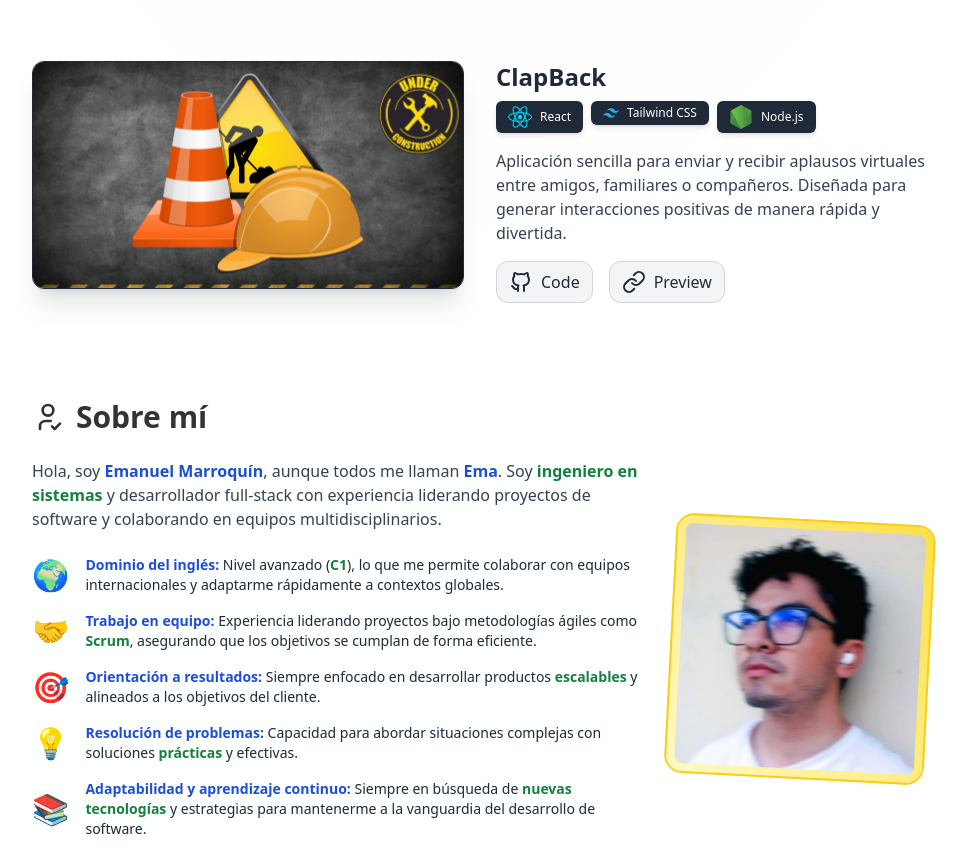
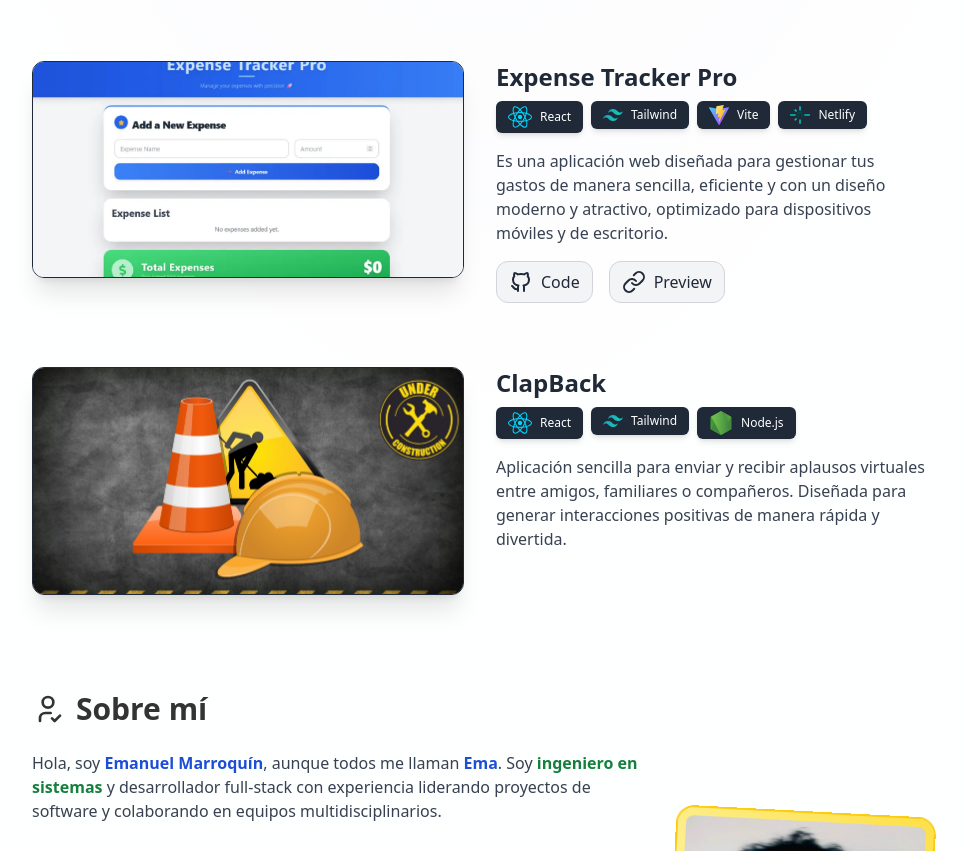
Before and after one commit to Carlosmarroquin20/professional-portfolio-Ema, an Astro site: page / in a window 1280 px wide. Shown: the part 2651-3502 px from the top of the page, without its empty margins (160-1127 px from the left). Built offline with nearby package versions, Linux system fonts and the light colour scheme; Astro itself is replaced by a stand-in of ours.

Commit message:
Se agrega nuevo proyecto sobre historias de gastos

```diff
--- a/src/components/Projects.astro
+++ b/src/components/Projects.astro
@@ -11,6 +11,8 @@ import ExpressIcon from "./icons/Express.astro";
 import Tailwind from "./icons/Tailwind.astro";
 import Link from "./icons/Link.astro";
 import LinkButton from "./LinkButton.astro";
+import Vite from "./icons/Vite.astro"
+import Netlify from "./icons/Netlify.astro"
 
 const TAGS = {
   REACT: {
@@ -19,7 +21,7 @@ const TAGS = {
     icon: ReactIcon,
   },
   TAILWIND: {
-    name: "Tailwind CSS",
+    name: "Tailwind",
     class: "bg-[#003159] text-white",
     icon: Tailwind,
   },
@@ -58,7 +60,18 @@ const TAGS = {
     class: "bg-gray-700 text-white",
     icon: ExpressIcon,
   },
+  VITE: {
+    name: "Vite",
+    class: "bg-purple-600 text-white",
+    icon: Vite,
+  },
+  NETLIFY: {
+    name: "Netlify",
+    class: "bg-teal-500 text-white",
+    icon: Netlify,
+  },
 };
+
 
 const PROJECTS = [
   {
@@ -74,7 +87,7 @@ const PROJECTS = [
     title: "Textractify",
     description:
       "Aplicación para el reconocimiento de imágenes y generación de descripciones en inglés y español utilizando inteligencia artificial. Desarrollada con React, Node.js, MongoDB y Firebase. Implementada en Render.",
-    link: "https://textractify.render.com",
+    link: "https://textractify-hugging-face-client.onrender.com/",
     github: "https://github.com/Frnn4268/textractify-hugging-face.git",
     image: "/projects/textractify.webp",
     tags: [TAGS.REACT, TAGS.NODE, TAGS.MONGODB, TAGS.FIREBASE],
@@ -89,11 +102,20 @@ const PROJECTS = [
     tags: [TAGS.REACT, TAGS.NODE, TAGS.POSTGRESQL, TAGS.REDIS, TAGS.DOCKER],
   },
   {
+    title: "Expense Tracker Pro",
+    description:
+      "Es una aplicación web diseñada para gestionar tus gastos de manera sencilla, eficiente y con un diseño moderno y atractivo, optimizado para dispositivos móviles y de escritorio.",
+    link: "https://expense-tracker322.netlify.app/",
+    github: "https://github.com/Carlosmarroquin20/expense-tracker-pro",
+    image: "/projects/Expense.webp",
+    tags: [TAGS.REACT, TAGS.TAILWIND, TAGS.VITE, TAGS.NETLIFY],
+  },
+  {
     title: "ClapBack",
     description:
       "Aplicación sencilla para enviar y recibir aplausos virtuales entre amigos, familiares o compañeros. Diseñada para generar interacciones positivas de manera rápida y divertida.",
-    link: "https://clapback.render.com",
-    github: "https://github.com/Ema322/clapback",
+    link: "",
+    github: "",
     image: "/projects/clapback.webp",
     tags: [TAGS.REACT, TAGS.TAILWIND, TAGS.NODE],
   },
--- /dev/null
+++ b/src/components/icons/Netlify.astro
@@ -0,0 +1,19 @@
+<svg
+  viewBox="0 0 256 226"
+  xmlns="http://www.w3.org/2000/svg"
+  fill="none"
+  class="w-5 h-5"
+>
+  <path
+    fill="#05BDBA"
+    d="M69.181 188.087h-2.417l-12.065-12.065v-2.417l18.444-18.444h12.778l1.704 1.704v12.778zM54.699 51.628v-2.417l12.065-12.065h2.417L87.625 55.59v12.778l-1.704 1.704H73.143z"
+  />
+  <path
+    fill="#014847"
+    d="M160.906 149.198h-17.552l-1.466-1.466v-41.089c0-7.31-2.873-12.976-11.689-13.174-4.537-.119-9.727 0-15.274.218l-.833.852v53.173l-1.466 1.466H95.074l-1.466-1.466v-70.19l1.466-1.467h39.503c15.354 0 27.795 12.441 27.795 27.795v43.882l-1.466 1.466Z"
+  />
+  <path
+    fill="#05BDBA"
+    d="M71.677 122.889H1.466L0 121.423V103.83l1.466-1.466h70.211l1.466 1.466v17.593zM254.534 122.889h-70.211l-1.466-1.466V103.83l1.466-1.466h70.211L256 103.83v17.593zM117.876 54.124V1.466L119.342 0h17.593l1.466 1.466v52.658l-1.466 1.466h-17.593zM117.876 223.787v-52.658l1.466-1.466h17.593l1.466 1.466v52.658l-1.466 1.465h-17.593z"
+  />
+</svg>
--- a/src/components/icons/Tailwind.astro
+++ b/src/components/icons/Tailwind.astro
@@ -1,13 +1,13 @@
 <svg
   viewBox="0 0 256 154"
   xmlns="http://www.w3.org/2000/svg"
-  class="w-4 h-4"
-  preserveAspectRatio="xMidYMid"
+  fill="none"
+  class="w-5 h-5"
 >
   <defs>
-    <linearGradient id="gradient" x1="0%" y1="0%" x2="100%" y2="100%">
-      <stop offset="0%" stop-color="#38BDF8" />
-      <stop offset="100%" stop-color="#0EA5E9" />
+    <linearGradient x1="-2.778%" y1="32%" x2="100%" y2="67.556%" id="gradient">
+      <stop stop-color="#2298BD" offset="0%"></stop>
+      <stop stop-color="#0ED7B5" offset="100%"></stop>
     </linearGradient>
   </defs>
   <path
--- /dev/null
+++ b/src/components/icons/Vite.astro
@@ -0,0 +1,27 @@
+<svg
+  xmlns="http://www.w3.org/2000/svg"
+  viewBox="0 0 256 257"
+  width="20"
+  height="20"
+  fill="none"
+  class="w-5 h-5"
+>
+  <defs>
+    <linearGradient id="vite-gradient1" x1="0" y1="0" x2="1" y2="1">
+      <stop offset="0%" stop-color="#41D1FF" />
+      <stop offset="100%" stop-color="#BD34FE" />
+    </linearGradient>
+    <linearGradient id="vite-gradient2" x1="0" y1="0" x2="1" y2="1">
+      <stop offset="0%" stop-color="#FFEA83" />
+      <stop offset="100%" stop-color="#FFA800" />
+    </linearGradient>
+  </defs>
+  <path
+    d="M255.153 37.938L134.897 252.976c-2.483 4.44-8.862 4.466-11.382.048L.875 37.958c-2.746-4.814 1.371-10.646 6.827-9.67l120.385 21.517a6.537 6.537 0 002.322-.004l117.867-21.483c5.438-.991 9.574 4.796 6.877 9.62Z"
+    fill="url(#vite-gradient1)"
+  />
+  <path
+    d="M185.432.063L96.44 17.501a3.268 3.268 0 00-2.634 3.014l-5.474 92.456a3.268 3.268 0 003.997 3.378l24.777-5.718c2.318-.535 4.413 1.507 3.936 3.838l-7.361 36.047c-.495 2.426 1.782 4.5 4.151 3.78l15.304-4.649c2.372-.72 4.652 1.36 4.15 3.788l-11.698 56.621c-.732 3.542 3.979 5.473 5.943 2.437l1.313-2.028 72.516-144.72c1.215-2.423-.88-5.186-3.54-4.672l-25.505 4.922c-2.396.462-4.435-1.77-3.759-4.114l16.646-57.705c.677-2.35-1.37-4.583-3.769-4.113Z"
+    fill="url(#vite-gradient2)"
+  />
+</svg>
```
Also changed, not shown: public/projects/Expense.webp (added).
